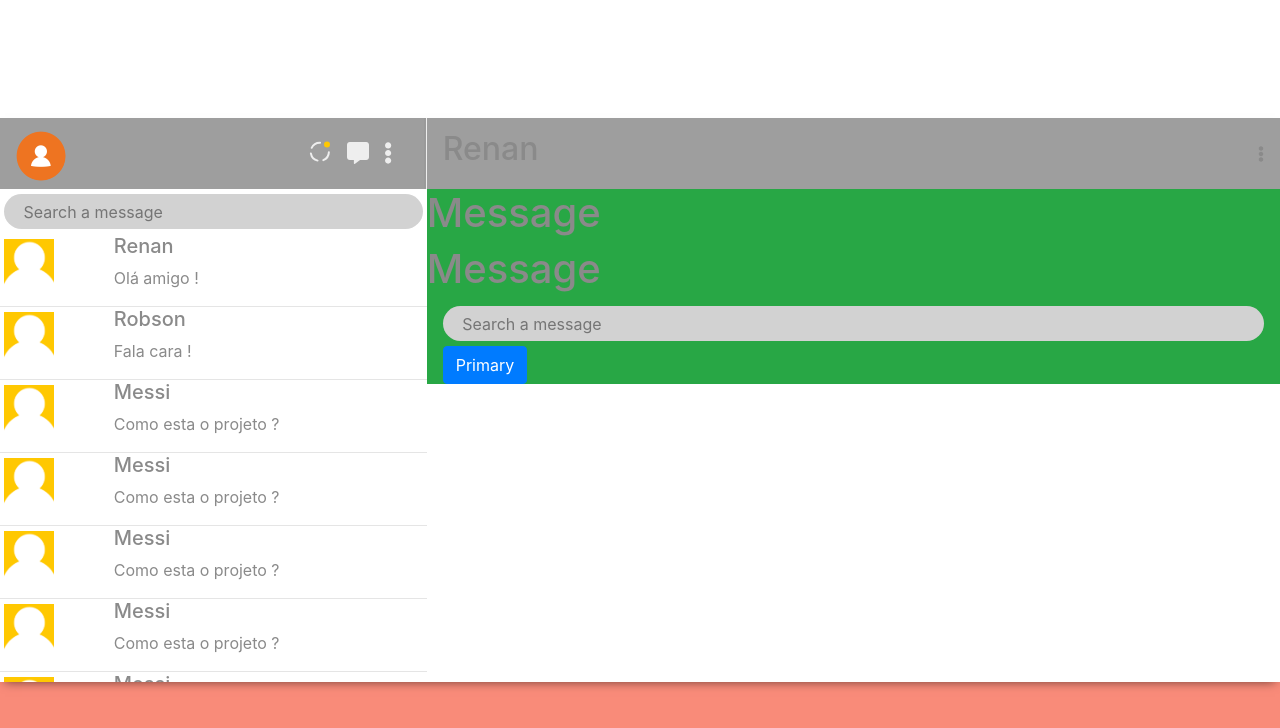
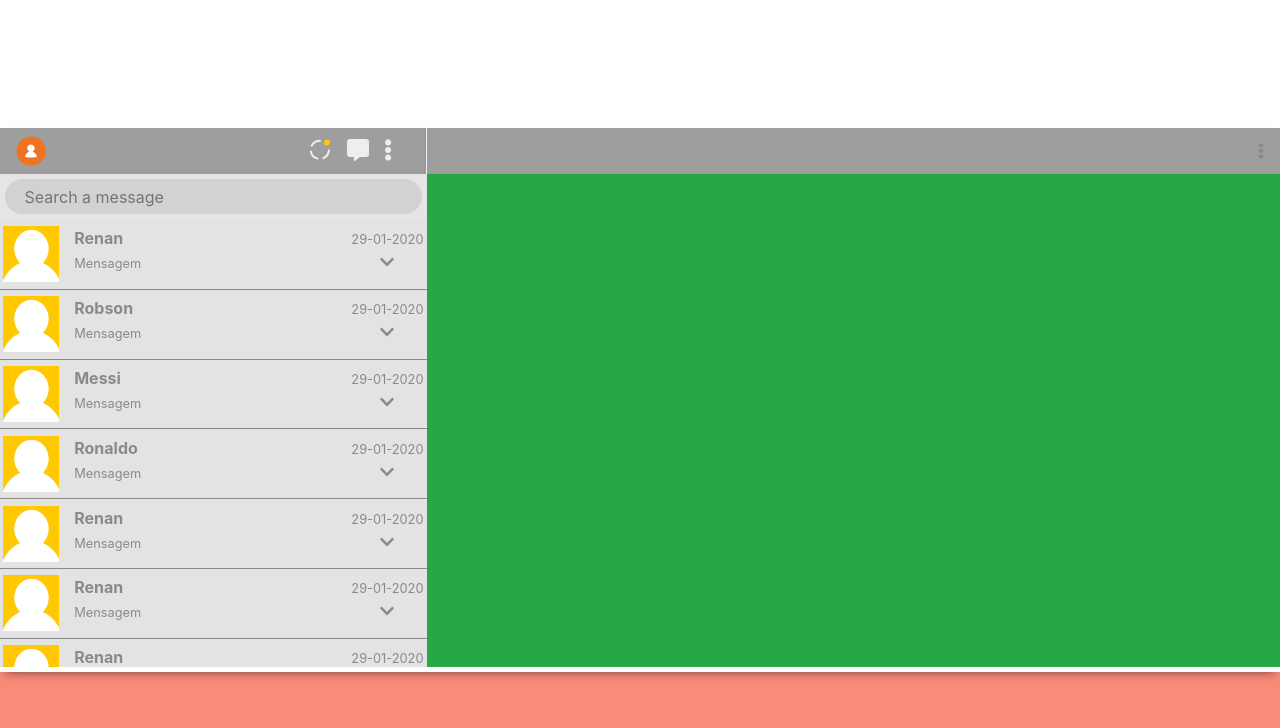
Before and after one commit to Renan1309/projeto-sms-pitang, a React (Create React App) app: page / in a window 1280 px wide. Shown: the top 728 px of the page. Built offline with nearby package versions, Linux system fonts and the light colour scheme; no server answers.

Commit message:
Organizando o html do ListConversas ajustando as divs e as divs internas

```diff
--- a/src/component/conversas/Chat.css
+++ b/src/component/conversas/Chat.css
@@ -3,5 +3,6 @@
     background-color: #fff;
     box-shadow: 0 5px 10px -5px rgba(0, 0, 0, 0.55);
     width: 1350px;
+    height: 544px;
 
 }
--- a/src/component/conversas/ListConversas.js
+++ b/src/component/conversas/ListConversas.js
@@ -1,8 +1,9 @@
 import React , { Component } from 'react';
-import '../conversas/ListaConversas.css'
-
+import '../conversas/ListaConversas.css';
 import axios from 'axios';
-import contactimage from '../../assets/contactprot.png'
+import contactimage from '../../assets/contactprot.png';
+import { FontAwesomeIcon } from '@fortawesome/react-fontawesome';
+import { faChevronDown } from '@fortawesome/free-solid-svg-icons';
 
 
 
@@ -29,129 +30,157 @@ class Listconversas extends Component  {
     render(){
       return (
         <>
+         <div className= "listchat">
 
 
-      <div className= "listchat px-1">
-
-            <div onClick ={this.setClick} className="row listmessage">
-               <div className="col-2">
-                  <img className="img" src={contactimage} alt="logouserdefault"></img>
-                </div>
-                <div className="col">
-                  <h5>Renan</h5>
-                  <p>Olá amigo !</p>
-                </div>
-              </div>
-
-               <div className="row listmessage">
-                 <div className="col-2">
-                 <img className="img" src={contactimage} alt="logouserdefault"></img>
-                  </div>
-                  <div className="col">
-                    <h5>Robson</h5>
-                    <p>Fala cara !</p>
-                  </div>
-               </div>
-
-               <div className="row listmessage">
-                  <div className="col-2">
-                  <img className="img" src={contactimage} alt="logouserdefault"></img>
-                   </div>
-                   <div className="col">
-                     <h5>Messi</h5>
-                     <p>Como esta o projeto ?</p>
-                   </div>
-               </div>
-
-               <div className="row listmessage">
-                  <div className="col-2">
-                  <img className="img" src={contactimage} alt="logouserdefault"></img>
-                   </div>
-                   <div className="col">
-                     <h5>Messi</h5>
-                     <p>Como esta o projeto ?</p>
-                   </div>
-               </div>
-
-               <div className="row listmessage">
-                  <div className="col-2">
-                  <img className="img" src={contactimage} alt="logouserdefault"></img>
-                   </div>
-                   <div className="col">
-                     <h5>Messi</h5>
-                     <p>Como esta o projeto ?</p>
-                   </div>
-               </div>
-
-               <div className="row listmessage">
-                  <div className="col-2">
-                  <img className="img" src={contactimage} alt="logouserdefault"></img>
-                   </div>
-                   <div className="col">
-                     <h5>Messi</h5>
-                     <p>Como esta o projeto ?</p>
-                   </div>
-               </div>
-
-               <div className="row listmessage">
-                  <div className="col-2">
-                  <img className="img" src={contactimage} alt="logouserdefault"></img>
-                   </div>
-                   <div className="col">
-                     <h5>Messi</h5>
-                     <p>Como esta o projeto ?</p>
-                   </div>
-               </div>
-
-               <div className="row listmessage">
-                  <div className="col-2">
-                  <img className="img" src={contactimage} alt="logouserdefault"></img>
-                   </div>
-                   <div className="col">
-                     <h5>Messi</h5>
-                     <p>Como esta o projeto ?</p>
-                   </div>
-               </div>
-
-               <div className="row listmessage">
-                  <div className="col-2">
-                  <img className="img" src={contactimage} alt="logouserdefault"></img>
-                   </div>
-                   <div className="col">
-                     <h5>Messi</h5>
-                     <p>Como esta o projeto ?</p>
-                   </div>
-               </div>
-
-               <div className="row listmessage">
-                  <div className="col-2">
-                  <img className="img" src={contactimage} alt="logouserdefault"></img>
-                   </div>
-                   <div className="col">
-                     <h5>Messi</h5>
-                     <p>Como esta o projeto ?</p>
-                   </div>
-               </div>
+            <div onClick ={this.setClick} className="conversation">
+                 <div className="imgchat">
+                       <img className="imgchat" src={contactimage} alt="logouserdefault"></img>
+                 </div>
+                 <div className ="col">
+                     <div d-block>
+                        <b className="b namecontact">Renan</b>
+                        <small>Mensagem</small>
+                     </div>
+                 </div>
+                 <div className="d-flex justify-content-center">
+                    <section>
+                        <small>29-01-2020</small>
+                        <div className="iconprops"> <FontAwesomeIcon icon={faChevronDown} className="iconeditmsg"/></div>
+                    </section>
+                 </div>
+            </div>
 
 
+            <div  onClick ={this.setClick} className="conversation">
+                 <div className="imgchat">
+                       <img className="imgchat" src={contactimage} alt="logouserdefault"></img>
+                 </div>
+                 <div className ="col">
+                     <div d-block>
+                        <b className="b namecontact">Robson</b>
+                        <small>Mensagem</small>
+                     </div>
+                 </div>
+                 <div className="d-flex justify-content-center">
+                    <section>
+                        <small>29-01-2020</small>
+                        <div className="iconprops"> <FontAwesomeIcon icon={faChevronDown} className="iconeditmsg"/></div>
+                    </section>
+                 </div>
+            </div>
 
 
+            <div onClick ={this.setClick} className="conversation">
+                 <div className="imgchat">
+                       <img className="imgchat" src={contactimage} alt="logouserdefault"></img>
+                 </div>
+                 <div className ="col">
+                     <div d-block>
+                        <b className="b namecontact">Messi</b>
+                        <small>Mensagem</small>
+                     </div>
+                 </div>
+                 <div className="d-flex justify-content-center">
+                    <section>
+                        <small>29-01-2020</small>
+                        <div className="iconprops"> <FontAwesomeIcon icon={faChevronDown} className="iconeditmsg"/></div>
+                    </section>
+                 </div>
+            </div>
+
+            <div className="conversation">
+                 <div className="imgchat">
+                       <img className="imgchat" src={contactimage} alt="logouserdefault"></img>
+                 </div>
+                 <div className ="col">
+                     <div d-block>
+                        <b className="b namecontact">Ronaldo</b>
+                        <small>Mensagem</small>
+                     </div>
+                 </div>
+                 <div className="d-flex justify-content-center">
+                    <section>
+                        <small>29-01-2020</small>
+                        <div className="iconprops"> <FontAwesomeIcon icon={faChevronDown} className="iconeditmsg"/></div>
+                    </section>
+                 </div>
+            </div>
+
+            <div className="conversation">
+                 <div className="imgchat">
+                       <img className="imgchat" src={contactimage} alt="logouserdefault"></img>
+                 </div>
+                 <div className ="col">
+                     <div d-block>
+                        <b className="b namecontact">Renan</b>
+                        <small>Mensagem</small>
+                     </div>
+                 </div>
+                 <div className="d-flex justify-content-center">
+                    <section>
+                        <small>29-01-2020</small>
+                        <div className="iconprops"> <FontAwesomeIcon icon={faChevronDown} className="iconeditmsg"/></div>
+                    </section>
+                 </div>
+            </div>
 
 
+            <div className="conversation">
+                 <div className="imgchat">
+                       <img className="imgchat" src={contactimage} alt="logouserdefault"></img>
+                 </div>
+                 <div className ="col">
+                     <div d-block>
+                        <b className="b namecontact">Renan</b>
+                        <small>Mensagem</small>
+                     </div>
+                 </div>
+                 <div className="d-flex justify-content-center">
+                    <section>
+                        <small>29-01-2020</small>
+                        <div className="iconprops"> <FontAwesomeIcon icon={faChevronDown} className="iconeditmsg"/></div>
+                    </section>
+                 </div>
+            </div>
 
+            <div className="conversation">
+                 <div className="imgchat">
+                       <img className="imgchat" src={contactimage} alt="logouserdefault"></img>
+                 </div>
+                 <div className ="col">
+                     <div d-block>
+                        <b className="b namecontact">Renan</b>
+                        <small>Mensagem</small>
+                     </div>
+                 </div>
+                 <div className="d-flex justify-content-center">
+                    <section>
+                        <small>29-01-2020</small>
+                        <div className="iconprops"> <FontAwesomeIcon icon={faChevronDown} className="iconeditmsg"/></div>
+                    </section>
+                 </div>
+            </div>
 
+            <div className="conversation">
+                 <div className="imgchat">
+                       <img className="imgchat" src={contactimage} alt="logouserdefault"></img>
+                 </div>
+                 <div className ="col">
+                     <div d-block>
+                        <b className="b namecontact">Renan</b>
+                        <small>Mensagem</small>
+                     </div>
+                 </div>
+                 <div className="d-flex justify-content-center">
+                    <section>
+                        <small>29-01-2020</small>
+                        <div className="iconprops"> <FontAwesomeIcon icon={faChevronDown} className="iconeditmsg"/></div>
+                    </section>
+                 </div>
+            </div>
 
-
-
-
-
-
-
-          </div>
-
-
-
-
+         </div>
         </>
 
       );
--- a/src/component/conversas/ListaConversas.css
+++ b/src/component/conversas/ListaConversas.css
@@ -1,68 +1,47 @@
-
-.talksession {
-    padding: 0.4em 0.2em;
-    background-color: #f8f8f8;
+.listchat{
+    max-height: 28em;
+    overflow-y: scroll;
     cursor: pointer;
     border-top: 1px solid #e4e4e4;
 
-}.profile-img {
-    width: 4.0em;
-    height: 4.0em;
-    margin-left: 0.3em;
-    background-color: #a5a5a5;
+}
+
+.imgchat{
+    width: 3.5em;
+    height: 3.5em;
+   background-color: tomato;
+
+}
+
+.imgchat {
+    width: 3.5em;
+    height: 3.5em;
+   background-color: tomato;
+
+}
+
+.conversation{
+    padding: 0.4em 0.2em;
+    background-color:#e3e3e3;
+    display: flex;
+    border-top: 1px solid;
+    border-color: ffffff;
+
+}
+
+.conversation:first-child{
+    border-top: 0px;
+}
+
+b.namecontact{
+    display: block;
 }
 
 
-.chatprincipal.listconversa{
-    flex: 0 0 33.333333%;
-    max-width: 33.333333%;
+.iconprops{
+    text-align: center;
 }
 
-.row.listmessage {
-
-    display: -ms-flexbox;
-    display: flex;
-    -ms-flex-wrap: wrap;
-    flex-wrap: wrap;
-    margin-right: -15px;
-    margin-left: -15px;
-    border-top-color: #e03737;
-    border-top-width: 0px;
-    border-right-width: 0;
-    border-left-width: 0;
-    border-bottom: 1px;
-    border-style: solid;
-    border-bottom-color: #e5e5e5;
-
+.iconeditmsg {
+    text-align: center;
 }
-.col-2{
-
-    margin-right: 35px;
-}
-.conversa  {
-    background-color:#9e9e9e;
-    margin: 80px auto 0;
-    max-width: 350px;
-    width: 100%;
-    display: flex;
-    flex-direction: column;
-    float: left;
-    margin-left: 20px;
-}
-
-.col-4 img    {
-    margin-top: 5px;
-    max-width:50px;
-    max-height:50px;
-}
-
-.w-50 img{
-    max-width:100px;
-    max-height:100px;
-}
-
-.listchat{
-    max-height: 28em;
-    overflow: scroll;
-
-}
--- a/src/component/conversas/NavBarMensage.js
+++ b/src/component/conversas/NavBarMensage.js
@@ -14,7 +14,7 @@ class NavBarMesage extends Component  {
 
           <div className="navbar nav-bar-mesage col">
 
-                   <h2>Renan</h2>
+
                    <div className="col px-0"></div>
                    <FontAwesomeIcon icon={faEllipsisV} />
 
--- a/src/component/conversas/NavBarStyle.css
+++ b/src/component/conversas/NavBarStyle.css
@@ -45,7 +45,7 @@
 }
 
 .navbar.nav-bar-menu {
-    width: 25%;
+
     background-color: #9e9e9e;
     border-style: groove;
     border-right-width: px;
@@ -56,8 +56,8 @@
 
 .navbar.nav-bar-menu  img{
     border-radius: 70%;
-    max-width:50px;
-    max-height:50px;
+    max-width:30px;
+
 }
 
 .navbar.nav-bar-mesage{
--- a/src/component/conversas/SearchComponent.js
+++ b/src/component/conversas/SearchComponent.js
@@ -11,7 +11,7 @@ class SearchComponent extends Component  {
 
     render(){
       return (
-            <div className="px-1">
+            <div className="searchcolor">
               <input className=" btn-search" type="email" id="email" placeholder=" Search a message "></input>
            </div>
       );
--- a/src/component/conversas/SearchStyle.css
+++ b/src/component/conversas/SearchStyle.css
@@ -1,5 +1,7 @@
-.col-3.search{
+.searchcolor{
     background-color: #e5e5e5;
+    padding-left: 5px;
+    padding-right: 5px;
 }
 
 .btn-search{
--- a/src/component/conversas/SendMessage.js
+++ b/src/component/conversas/SendMessage.js
@@ -5,15 +5,7 @@ class SendMessage  extends Component  {
 
     render(){
       return (
-            <div className="bg-success">
-                <h1>Message</h1>
-                <h1>Message</h1>
-                <div className="px-3">
-                   <input className=" btn-search" type="email" id="email" placeholder=" Search a message "></input>
-                   <button type="button" class="btn btn-primary">Primary</button>
-                </div>
-
-
+            <div className="bg-success w-100 h-100">
 
 
 
```
